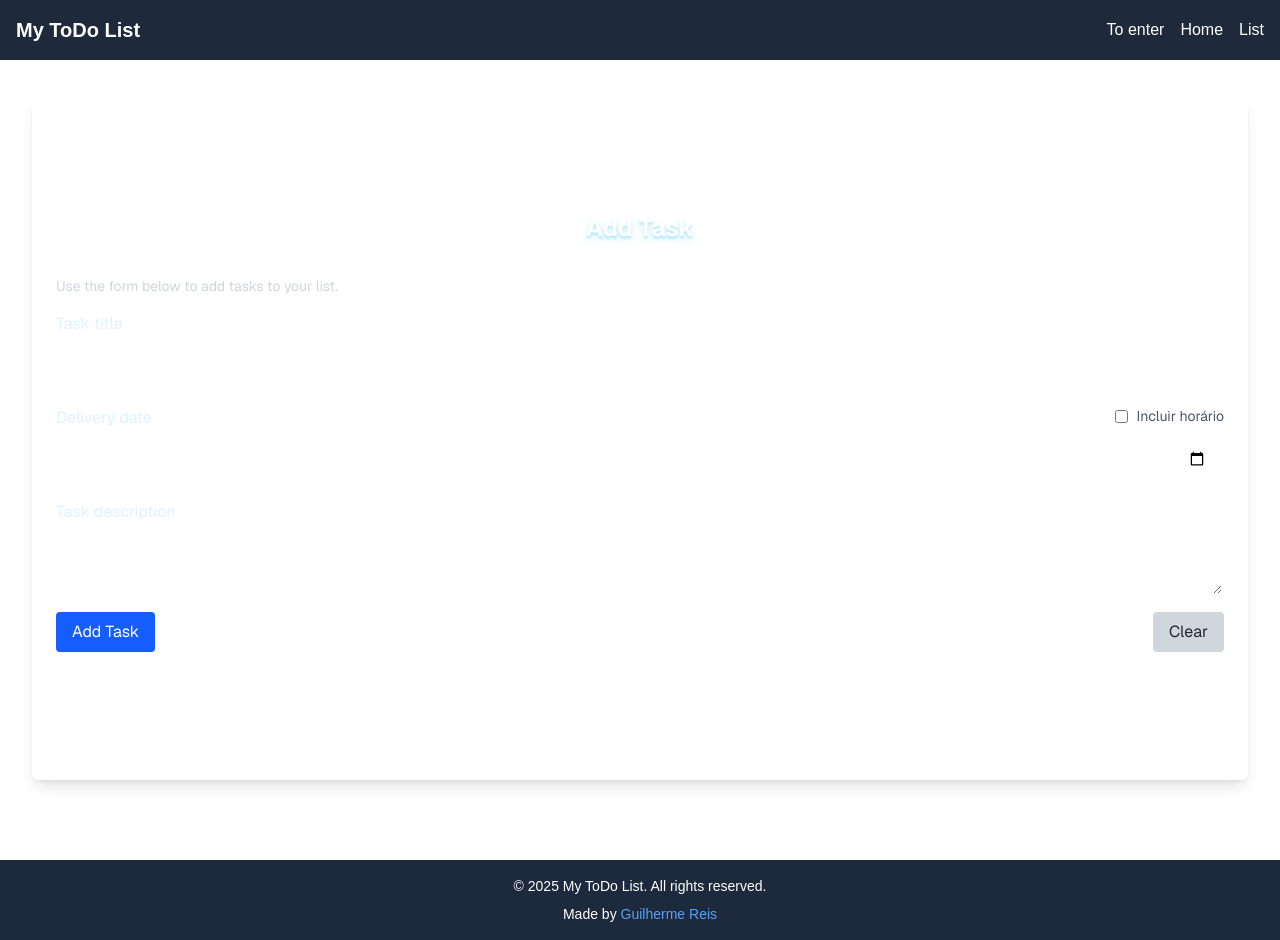
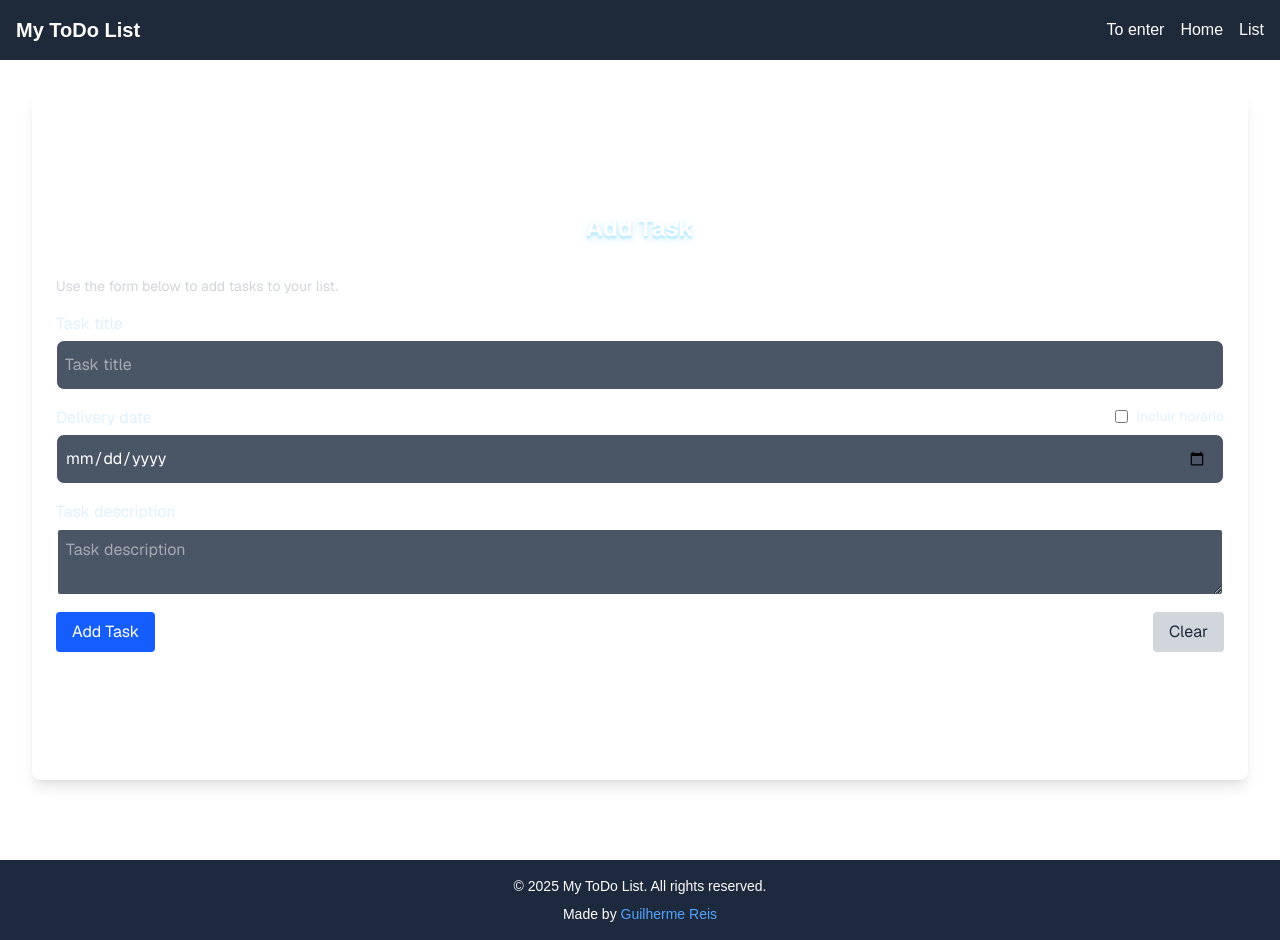
Before and after one commit to Guilherme-210/ToDo-List-Next-and-Node, a Next.js app in the folder frontend/: page /createdtask in a window 1280 px wide. Built offline with nearby package versions, Linux system fonts and the light colour scheme.

Commit message:
feat(EditedTask): Styling and converting component to modal

```diff
--- a/frontend/src/components/FormTodo/Form/Inputs/InputDelivery/index.tsx
+++ b/frontend/src/components/FormTodo/Form/Inputs/InputDelivery/index.tsx
@@ -21,7 +21,7 @@ export default function InputDelivery({
         <div>
           <label
             htmlFor="checkTime"
-            className="cursor-pointer flex items-center text-sm text-gray-600"
+            className="cursor-pointer flex items-center text-sm text-sky-100"
           >
             <input
               type="checkbox"
@@ -29,7 +29,7 @@ export default function InputDelivery({
               id="checkTime"
               checked={hasDeliveryTime}
               onChange={(e) => onToggleDeliveryTime(e.target.checked)}
-              className="mr-2 rounded border-gray-300 text-blue-600 focus:ring-blue-500"
+              className="mr-2 rounded border-gray-300 bg-gray-600 text-blue-600 focus:ring-blue-500"
             />
             Incluir horário
           </label>
@@ -38,7 +38,7 @@ export default function InputDelivery({
 
       <input
         type={deliveryType}
-        className={`w-full pl-2 pr-4 py-3 border rounded-lg focus:ring-2 focus:ring-purple-500 focus:border-purple-500 outline-none transition-colors ${ClassNameInput}`}
+        className={`w-full pl-2 pr-4 py-3 border rounded-lg bg-gray-600 focus:ring-2 focus:ring-purple-500 focus:border-purple-500 hover:border-purple-500 outline-none transition-colors ${ClassNameInput}`}
         value={value}
         onChange={onChange}
       />
--- a/frontend/src/components/InputLabel/index.tsx
+++ b/frontend/src/components/InputLabel/index.tsx
@@ -21,7 +21,7 @@ export default function InputLabel({
       <input
         type={type}
         placeholder={placeholder}
-        className={`w-full pl-2 pr-4 py-3 border rounded-lg focus:ring-2 focus:ring-purple-500 focus:border-purple-500 outline-none transition-colors ${ClassNameInput}`}
+        className={`w-full pl-2 pr-4 py-3 border rounded-lg focus:ring-2 bg-gray-600 focus:ring-purple-500 focus:border-purple-500 outline-none transition-colors ${ClassNameInput}`}
         value={value}
         onChange={onChange}
       />
--- a/frontend/src/components/ListTodo/List/EditedTask.tsx
+++ b/frontend/src/components/ListTodo/List/EditedTask.tsx
@@ -4,6 +4,7 @@ import InputDelivery from "@/components/FormTodo/Form/Inputs/InputDelivery"
 import InputLabel from "@/components/InputLabel"
 import TextareaLabel from "@/components/TextareaLabel"
 import Button from "@/components/Button"
+import SectionHeader from "@/components/SectionHeader"
 
 interface EditedTaskProps {
   task: {
@@ -15,11 +16,14 @@ interface EditedTaskProps {
     hasDeliveryTime: boolean
   }
   setReloadList: () => void
-
-  onTaskUpdated: () => void
+  onTaskUpdated: () => void // Isso agora também fecha o modal
 }
 
-export default function EditedTask({ task, onTaskUpdated, setReloadList }: EditedTaskProps) {
+export default function EditedTask({
+  task,
+  onTaskUpdated,
+  setReloadList,
+}: EditedTaskProps) {
   const [title, setTitle] = useState(task.title)
   const [description, setDescription] = useState(task.description)
   const [deliveryDate, setDeliveryDate] = useState(task.deliveryDate)
@@ -29,7 +33,6 @@ export default function EditedTask({ task, onTaskUpdated, setReloadList }: Edite
   const handleSubmit = async (e: React.FormEvent) => {
     e.preventDefault()
     setIsSubmitting(true)
-    // const status =
 
     try {
       const res = await fetch(
@@ -52,7 +55,6 @@ export default function EditedTask({ task, onTaskUpdated, setReloadList }: Edite
 
       onTaskUpdated()
       setReloadList()
-      // alert("Tarefa atualizada com sucesso!")
     } catch (err) {
       console.error("Erro ao atualizar tarefa:", err)
       alert("Erro ao atualizar tarefa. Tente novamente.")
@@ -62,7 +64,13 @@ export default function EditedTask({ task, onTaskUpdated, setReloadList }: Edite
   }
 
   return (
-    <>
+    <div className="fixed inset-0 z-50 flex items-center justify-center bg-black/50 bg-opacity-20">
+      {/* <div className="bg-zinc-900 p-6 rounded-2xl shadow-lg w-full max-w-md mx-4 animate-fade-in"> */}
+      <SectionHeader
+        Title="Editar Tarefa"
+        classNameSection="shadow-lg animate-fade-in w-full max-w-md rounded-2xl !bg-zinc-900/95 "
+        classNameTitle="!bg-zinc-800/95"
+      >
         <form onSubmit={handleSubmit} className="flex flex-col gap-4">
           <InputLabel
             label="Título"
@@ -88,24 +96,26 @@ export default function EditedTask({ task, onTaskUpdated, setReloadList }: Edite
             onChange={(e) => setDescription(e.target.value)}
           />
 
-        <div className="flex gap-4">
+          <div className="flex justify-end gap-4">
             <Button
               type="submit"
               disabled={isSubmitting}
               className="bg-green-600 text-white px-4 py-2 rounded hover:bg-green-700 transition"
             >
-            {isSubmitting ? "Salvando..." : "Salvar Alterações"}
+              {isSubmitting ? "Salvando..." : "Salvar"}
             </Button>
 
             <Button
-            type="submit"
-            onClick={() => onTaskUpdated()}
+              type="button"
+              onClick={onTaskUpdated}
               className="bg-gray-600 text-white px-4 py-2 rounded hover:bg-gray-700 transition"
             >
               Cancelar
             </Button>
           </div>
         </form>
-    </>
+      </SectionHeader>
+      {/* </div> */}
+    </div>
   )
 }
--- a/frontend/src/components/TextareaLabel/index.tsx
+++ b/frontend/src/components/TextareaLabel/index.tsx
@@ -18,7 +18,7 @@ export default function TextareaLabel({
 
       <textarea
         placeholder={placeholder}
-        className={`p-2 rounded focus:outline-none border-2 focus:ring-2 focus:ring-purple-500 focus:border-purple-500 transition ${ClassNameTextarea}`}
+        className={`p-2 rounded focus:outline-none border-2 bg-gray-600 focus:ring-2 focus:ring-purple-500 focus:border-purple-500 transition ${ClassNameTextarea}`}
         value={value}
         onChange={onChange}
         rows={2}
```
Lines whose indentation alone changed are shown as unchanged.
